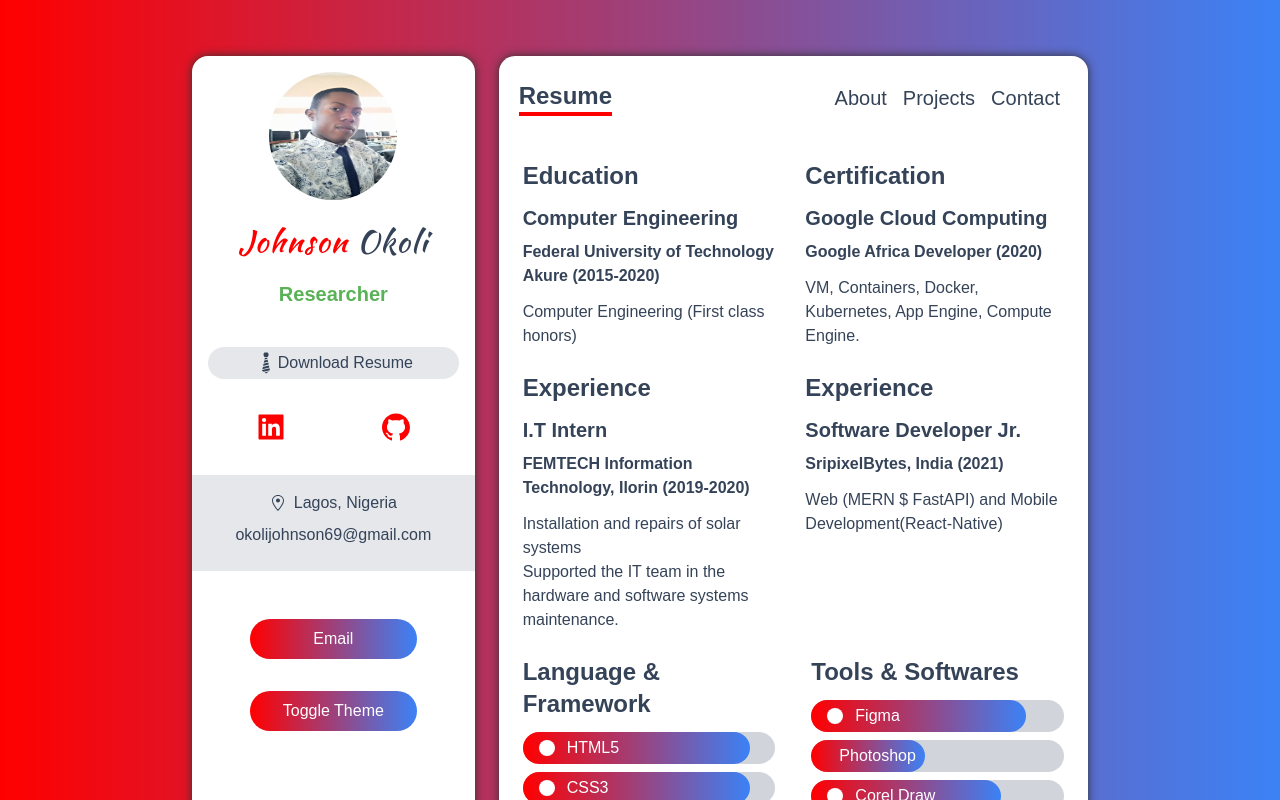
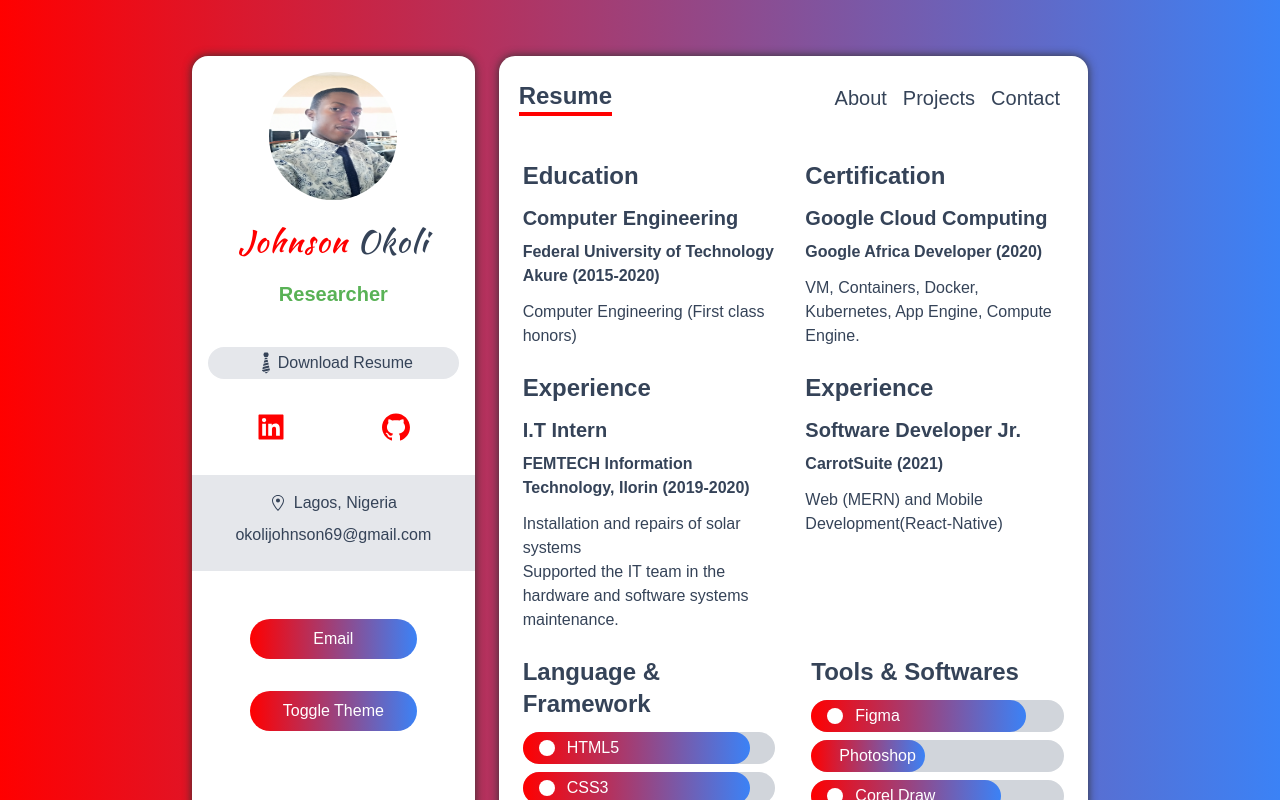
Before and after one commit to brisstone/portfolio, a Next.js app: page /resume in a window 1280 px wide. Shown: the top 800 px of the page. Built offline with nearby package versions, Linux system fonts and the light colour scheme.

Commit message:
Update resume.tsx

```diff
--- a/pages/resume.tsx
+++ b/pages/resume.tsx
@@ -52,8 +52,8 @@ const Resume = () => {
           <h5 className="my-3 text-2xl font-bold">Experience</h5>
           <div className="">
             <h5 className="my-2 text-xl font-bold">Software Developer Jr.</h5>
-            <p className="font-semibold">SripixelBytes, India (2021)</p>
-            <p className="my-3">Web (MERN $ FastAPI) and Mobile Development(React-Native) </p>
+            <p className="font-semibold">CarrotSuite (2021)</p>
+            <p className="my-3">Web (MERN) and Mobile Development(React-Native) </p>
           </div>
         </div>
       </div>
```
